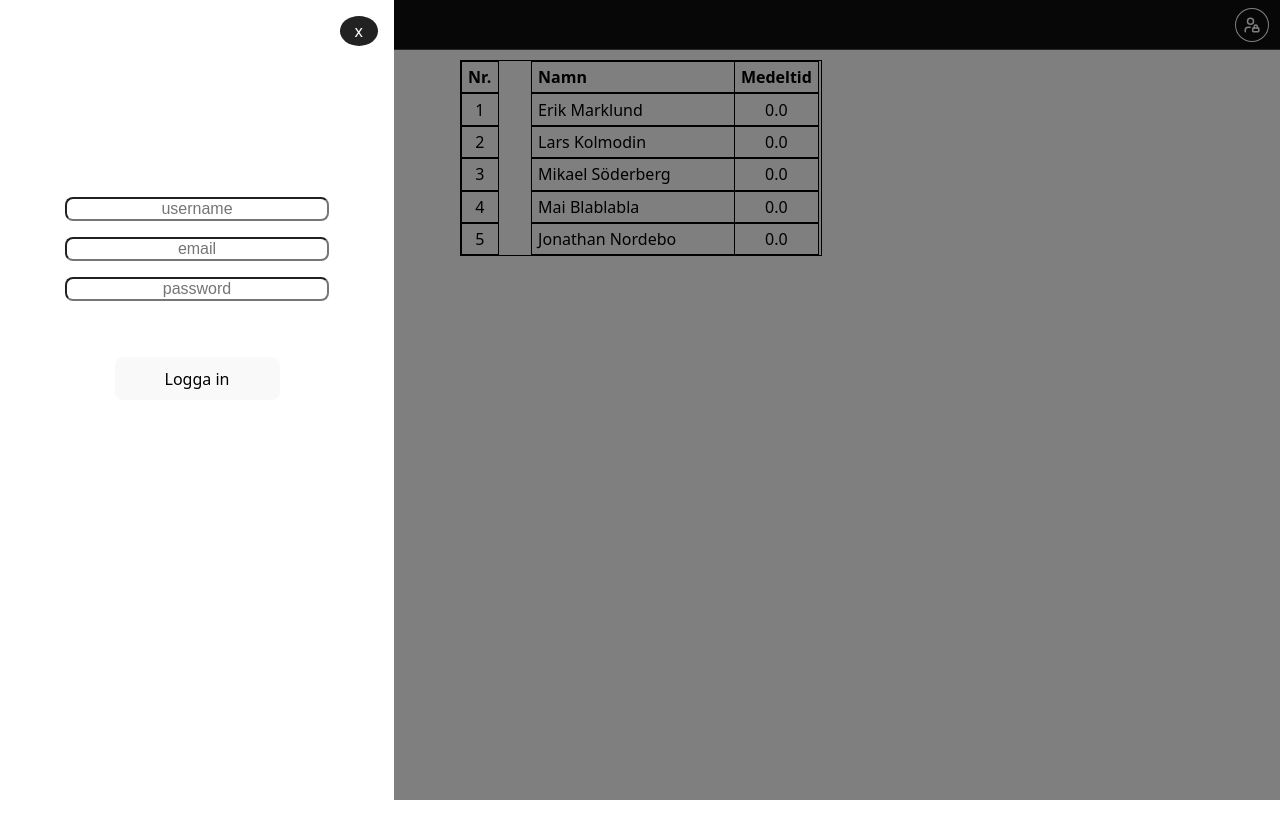
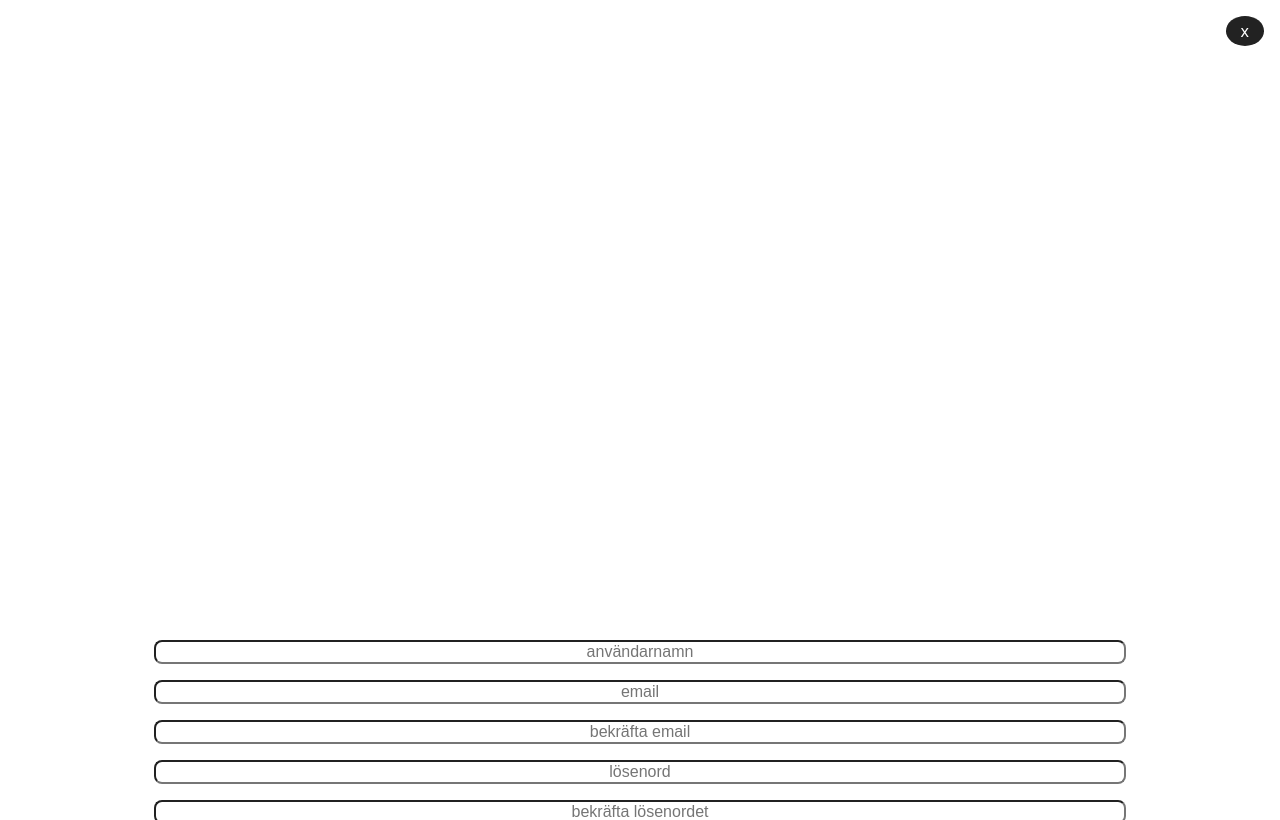
Before and after one commit to zaida-wiss/Backyard_Ultra, a React (Vite) app in the folder backyard/: page / in a window 1280 px wide. Both pictures are taken after a click on the button "Logga in". Built offline with nearby package versions, Linux system fonts and the light colour scheme.

Commit message:
uppdaterade bekräfta mail och lösenord vid registrering

```diff
--- a/backyard/src/components/userLogin/userLogin.css
+++ b/backyard/src/components/userLogin/userLogin.css
@@ -42,7 +42,8 @@ margin: 40px 0;
   position: relative;
   background: #fff;
   padding: 2rem;
-  min-width: 330px;
+  /* min-width: 330px; */
+  width: 100%;
 }
 .modal-close {
   position: absolute;
--- a/backyard/src/components/userLogin/userLogin.tsx
+++ b/backyard/src/components/userLogin/userLogin.tsx
@@ -9,7 +9,9 @@ type UserLoginProps = {
 type UserData = {
   userName: string;
   email: string;
+  confirmEmail: string;
   password: string;
+  confirmPassword: string;
 };
 
 export function UserLogin ({onClose}: UserLoginProps) {
@@ -17,17 +19,29 @@ export function UserLogin ({onClose}: UserLoginProps) {
   const [user, setUser] = useState<UserData>({
     userName: "",
     email: "",
-    password: ""
+    confirmEmail: "",
+    password: "",
+    confirmPassword: ""
   })
 
   //logik för inloggning
   function handleSubmit(e: React.FormEvent) {
     e.preventDefault();
+    // Kontrollera att e-postfälten matchar
+    if (user.email !== user.confirmEmail) {
+      setError("E-postadresserna måste stämma överens");
+      return;
+    }
+    if (user.password !== user.confirmPassword) {
+      setError("Lösenorden måste stämma överens");
+      return;
+    }
+    // Annan validering kan läggas här
   }
 
 
   return(
-    <div className="modal-content">
+      <div className="modal-content">
         <button className="modal-close" onClick={onClose}>x</button>
       <form onSubmit={handleSubmit}>
 
@@ -35,7 +49,7 @@ export function UserLogin ({onClose}: UserLoginProps) {
 
         <input
           type="text"
-          placeholder= "username"
+          placeholder= "användarnamn"
           value={user.userName}
           onChange={e => {
             const value = e.target.value;
@@ -68,8 +82,23 @@ export function UserLogin ({onClose}: UserLoginProps) {
         />
 
         <input
+          type="email"
+          placeholder="bekräfta email"
+          value={user.confirmEmail}
+          onChange={e => {
+            const value = e.target.value;
+            setUser({ ...user, confirmEmail: value });
+            if (user.email && value !== user.email) {
+              setError("E-postadresserna måste stämma överens");
+            } else {
+              setError("");
+            }
+          }}
+        />
+
+        <input
           type="password"
-          placeholder= "password"
+          placeholder= "lösenord"
           value = {user.password}
           onChange= {e => {
             const value = e.target.value;
@@ -82,7 +111,22 @@ export function UserLogin ({onClose}: UserLoginProps) {
               }}
         />
 
-        <button type="submit">Logga in</button>
+        <input
+          type="password"
+          placeholder= "bekräfta lösenordet"
+          value = {user.confirmPassword}
+          onChange= {e => {
+            const value = e.target.value;
+            setUser({...user, confirmPassword: value});
+              if (user.password && value !== user.password ) {
+                setError("Lösenorden behöver stämma överens")
+                } else {
+                  setError("");
+                }
+              }}
+        />
+
+        <button type="submit">Registrera</button>
 
 
       </form>
```
